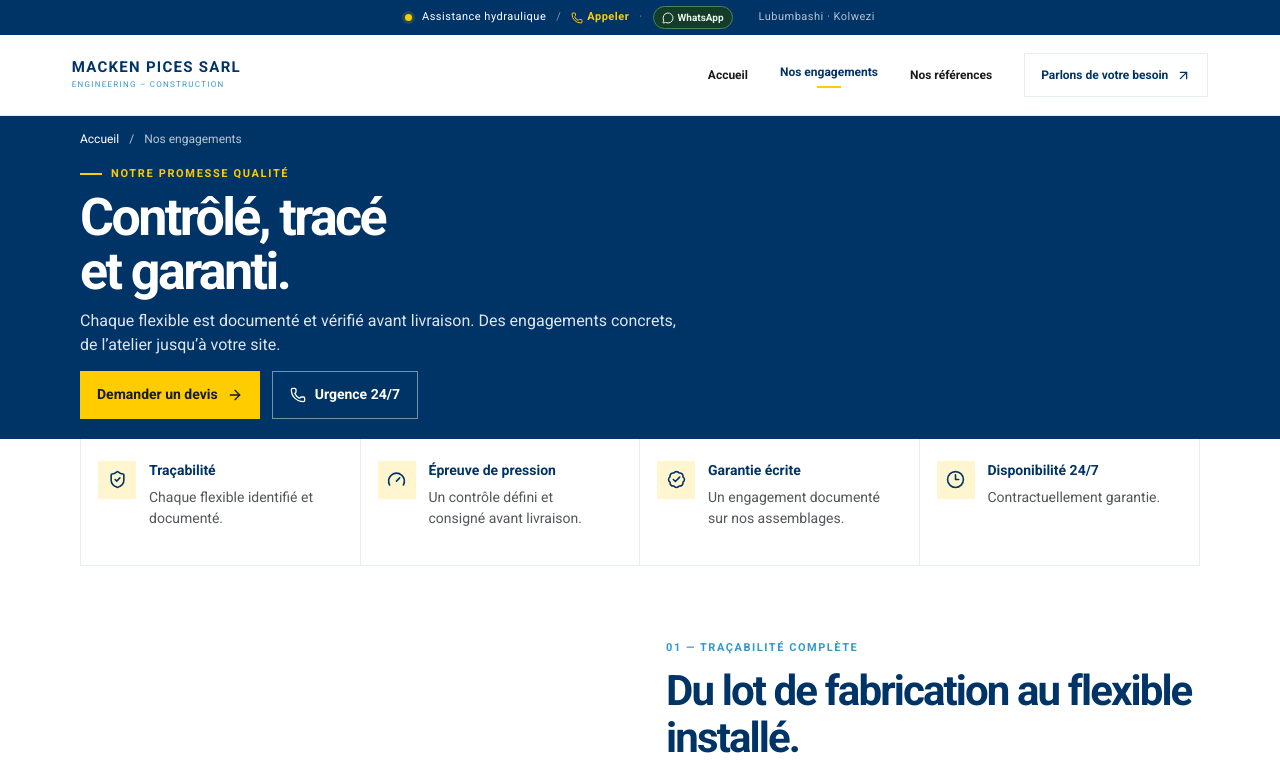
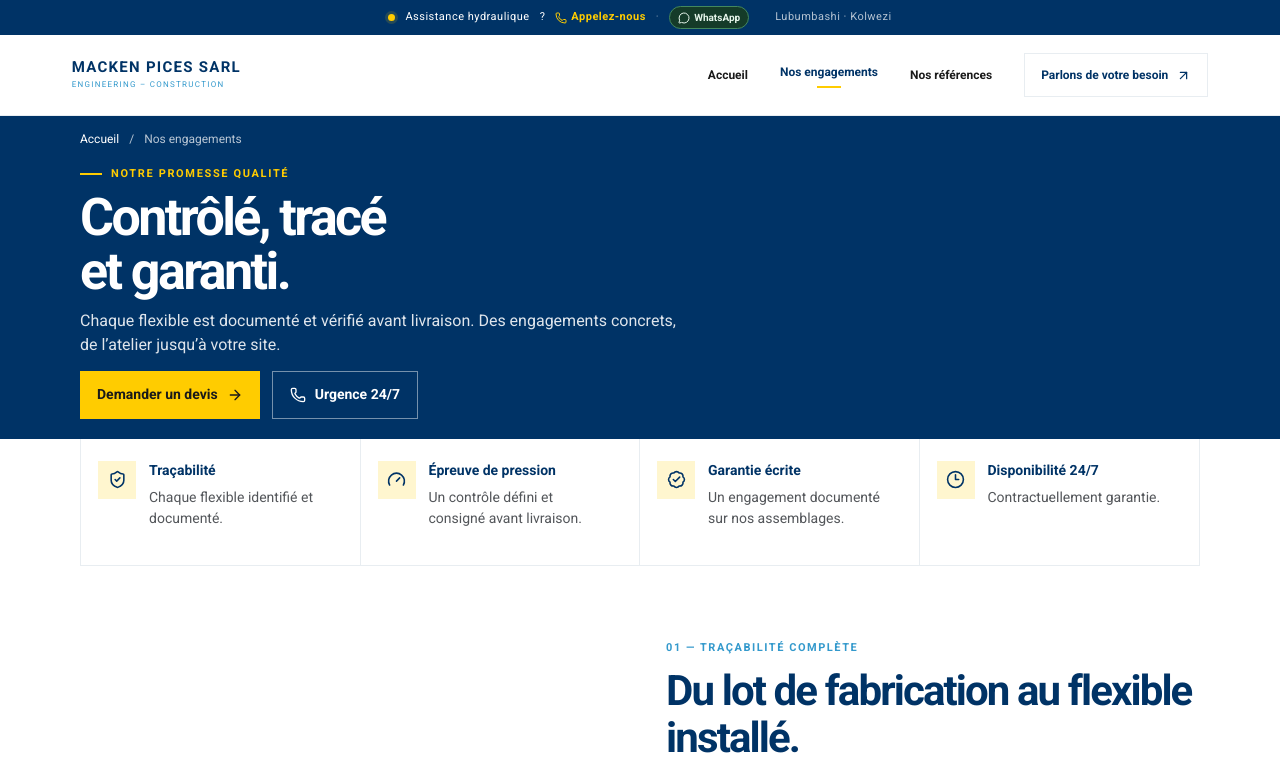
Before and after one commit to fkapia/new_repository, a Next.js app: page /engagements in a window 1280 px wide. Shown: the top 763 px of the page. Built offline with nearby package versions, Linux system fonts and the light colour scheme.

Commit message:
Update emergency strip call wording
V0-Chat-Id: juLRGX4tSYL

```diff
--- a/components/engagements-page.tsx
+++ b/components/engagements-page.tsx
@@ -142,8 +142,8 @@ function EngagementsHeader() {
       <div className="emergency-strip">
         <span className="availability-dot" aria-hidden="true" />
         <span>Assistance hydraulique</span>
-        <span className="strip-divider" aria-hidden="true">/</span>
-        <a className="strip-call-link" href="tel:+243975146361" aria-label="Appeler le +243 975 146 361"><Phone size={12} aria-hidden="true" /> Appeler</a>
+  <span aria-hidden="true">?</span>
+  <a className="strip-call-link" href="tel:+243975146361" aria-label="Appelez-nous au +243 975 146 361"><Phone size={12} aria-hidden="true" /> Appelez-nous</a>
         <span className="strip-divider" aria-hidden="true">·</span>
         <a className="strip-whatsapp-link" href="https://wa.me/243975146361" target="_blank" rel="noopener noreferrer" aria-label="Écrire sur WhatsApp au +243 975 146 361"><MessageCircle size={12} aria-hidden="true" /> WhatsApp</a>
         <span className="strip-location">Lubumbashi · Kolwezi</span>
--- a/components/hydraulics-landing.tsx
+++ b/components/hydraulics-landing.tsx
@@ -36,8 +36,8 @@ export function HydraulicsLanding() {
       <div className="emergency-strip">
         <span className="availability-dot" aria-hidden="true" />
         <span>Assistance hydraulique</span>
-        <span className="strip-divider" aria-hidden="true">/</span>
-        <a className="strip-call-link" href="tel:+243975146361" aria-label="Appeler le +243 975 146 361"><Phone size={12} aria-hidden="true" /> Appeler</a>
+  <span aria-hidden="true">?</span>
+  <a className="strip-call-link" href="tel:+243975146361" aria-label="Appelez-nous au +243 975 146 361"><Phone size={12} aria-hidden="true" /> Appelez-nous</a>
         <span className="strip-divider" aria-hidden="true">·</span>
         <a className="strip-whatsapp-link" href="https://wa.me/243975146361" target="_blank" rel="noopener noreferrer" aria-label="Écrire sur WhatsApp au +243 975 146 361"><MessageCircle size={12} aria-hidden="true" /> WhatsApp</a>
         <span className="strip-location">Lubumbashi · Kolwezi</span>
--- a/components/reference-article.tsx
+++ b/components/reference-article.tsx
@@ -38,8 +38,8 @@ function ReferenceEmergencyStrip() {
     <div className="emergency-strip reference-emergency-strip">
       <span className="availability-dot" aria-hidden="true" />
       <span>Assistance hydraulique</span>
-      <span className="strip-divider" aria-hidden="true">/</span>
-      <a className="strip-call-link" href="tel:+243975146361" aria-label="Appeler le +243 975 146 361"><Phone size={12} aria-hidden="true" /> Appeler</a>
+  <span aria-hidden="true">?</span>
+  <a className="strip-call-link" href="tel:+243975146361" aria-label="Appelez-nous au +243 975 146 361"><Phone size={12} aria-hidden="true" /> Appelez-nous</a>
       <span className="strip-divider" aria-hidden="true">·</span>
       <a className="strip-whatsapp-link" href="https://wa.me/243975146361" target="_blank" rel="noopener noreferrer" aria-label="Écrire sur WhatsApp au +243 975 146 361"><MessageCircle size={12} aria-hidden="true" /> WhatsApp</a>
       <span className="strip-location">Lubumbashi · Kolwezi</span>
--- a/components/references-page.tsx
+++ b/components/references-page.tsx
@@ -23,8 +23,8 @@ function ReferencesHeader() {
       <div className="emergency-strip">
         <span className="availability-dot" aria-hidden="true" />
         <span>Assistance hydraulique</span>
-        <span className="strip-divider" aria-hidden="true">/</span>
-        <a className="strip-call-link" href="tel:+243975146361" aria-label="Appeler le +243 975 146 361"><Phone size={12} aria-hidden="true" /> Appeler</a>
+  <span aria-hidden="true">?</span>
+  <a className="strip-call-link" href="tel:+243975146361" aria-label="Appelez-nous au +243 975 146 361"><Phone size={12} aria-hidden="true" /> Appelez-nous</a>
         <span className="strip-divider" aria-hidden="true">·</span>
         <a className="strip-whatsapp-link" href="https://wa.me/243975146361" target="_blank" rel="noopener noreferrer" aria-label="Écrire sur WhatsApp au +243 975 146 361"><MessageCircle size={12} aria-hidden="true" /> WhatsApp</a>
         <span className="strip-location">Lubumbashi · Kolwezi</span>
```
